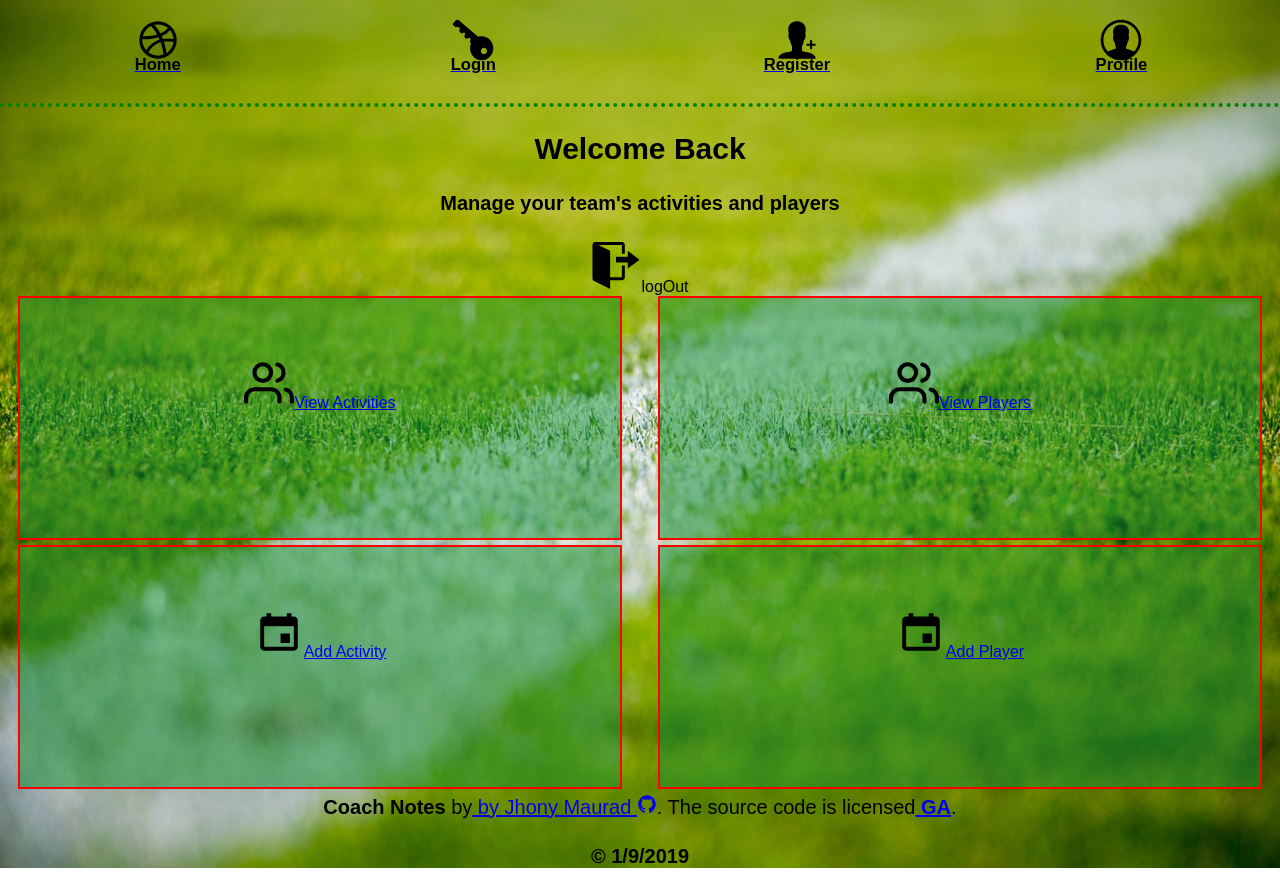
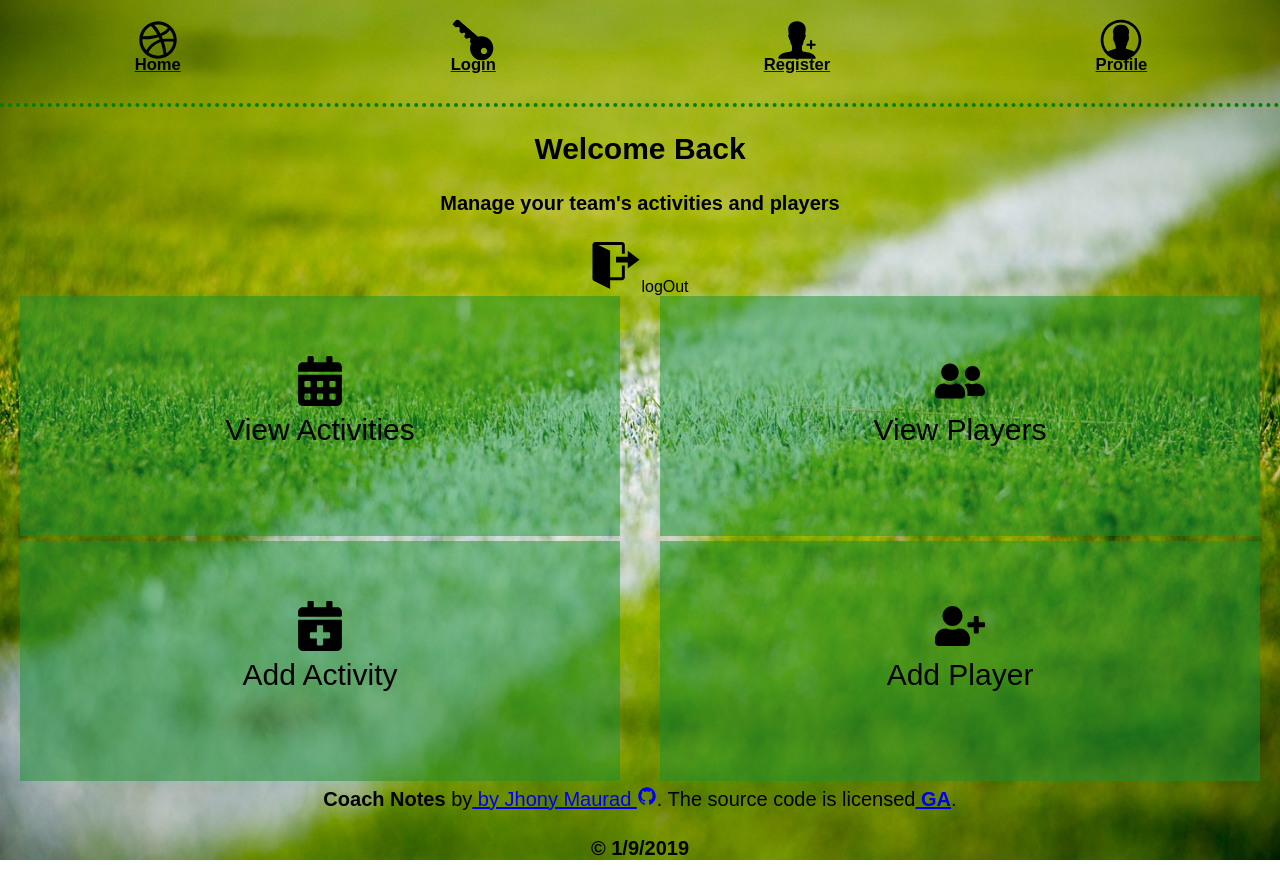
Before and after one commit to jhonymaurad/coachnotes, a React (Create React App) app in the folder client/: page /profile in a window 1280 px wide. Built offline with nearby package versions, Linux system fonts and the light colour scheme; sample sign-in values are in the browser's storage; a web font is replaced by a local one.

Commit message:
updated read me and fonts

```diff
--- a/client/src/App.css
+++ b/client/src/App.css
@@ -138,14 +138,16 @@ input[type="date"] {
   flex-direction: row;
   justify-content:space-around;
   flex-wrap: wrap;
+  font-size: 30px;
 }
 .userViews{
   width:600px;
   height:180px;
   margin-bottom: 5px;
   padding-top: 60px;
-  border: solid red 2px;
   background-color: rgba(22, 145, 51, .5);
+  display: flex;
+  flex-direction: column;
 }
 .profile-description{
   font-size: 15px;
--- a/client/src/components/Profile.js
+++ b/client/src/components/Profile.js
@@ -9,9 +9,12 @@ import { Redirect } from 'react-router-dom';
 import { getMyMatches } from '../services/activitiesServices';
 import { deleteMatch } from '../services/activitiesServices';
 import { updateMatch } from '../services/activitiesServices';
-import { IoMdCalendar } from "react-icons/io";
+
 import { GoSignOut } from 'react-icons/go';
-import { FiUsers } from "react-icons/fi";
+import { FaUserFriends } from "react-icons/fa";
+import { FaCalendarAlt } from "react-icons/fa";
+import { FaCalendarPlus } from "react-icons/fa";
+import { FaUserPlus } from "react-icons/fa";
 
 
 export default class Profile extends Component {
@@ -43,24 +46,26 @@ export default class Profile extends Component {
           <h2>Welcome Back </h2>
           <h4>Manage your team's activities and players</h4>
         </div>
-
         <div  onClick={this.logOut} >
           <GoSignOut className='navIcons'/>
           logOut
         </div>
-
         <div className='profile-actions'>
           <div className='userViews'>
-            <Link to='/ViewActivities'><FiUsers className='navIcons' />View Activities</Link>
+            <Link to='/ViewActivities'><FaCalendarAlt className='navIcons' /></Link>
+            View Activities
           </div>
           <div className='userViews'>
-            <Link to='/viewPlayers'><FiUsers className='navIcons' />View Players</Link>
+            <Link to='/viewPlayers'><FaUserFriends className='navIcons' /></Link>
+            View Players
           </div>
           <div className='userViews'>
-            <Link to='/addmatch'><IoMdCalendar className='navIcons' />Add Activity</Link>
+            <Link to='/addmatch'><FaCalendarPlus className='navIcons' /></Link>
+            Add Activity
           </div>
           <div className='userViews'>
-            <Link to='/addplayer'><IoMdCalendar className='navIcons' />Add Player</Link>
+            <Link to='/addplayer'><FaUserPlus className='navIcons' /></Link>
+            Add Player
           </div>
         </div>
       </div>
```
Also changed, not shown: 1 other file (tests, documents, lock files or other folders).
